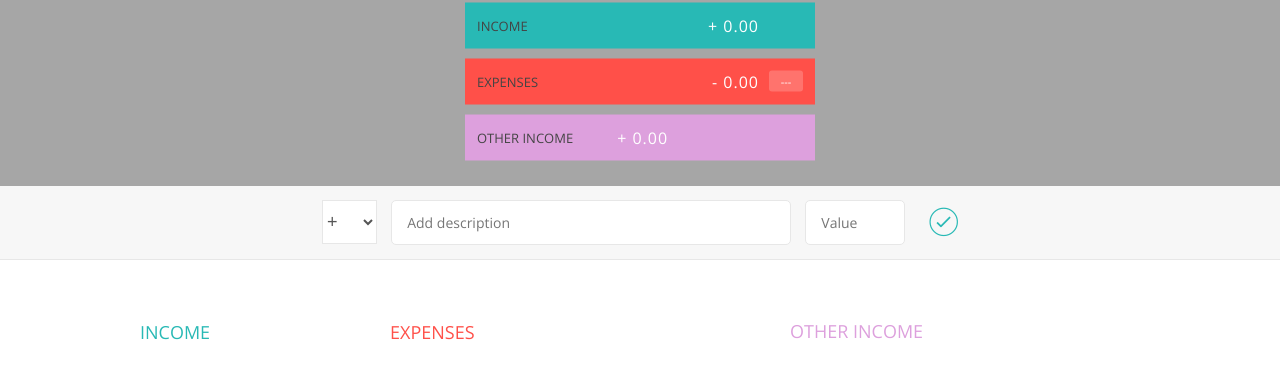
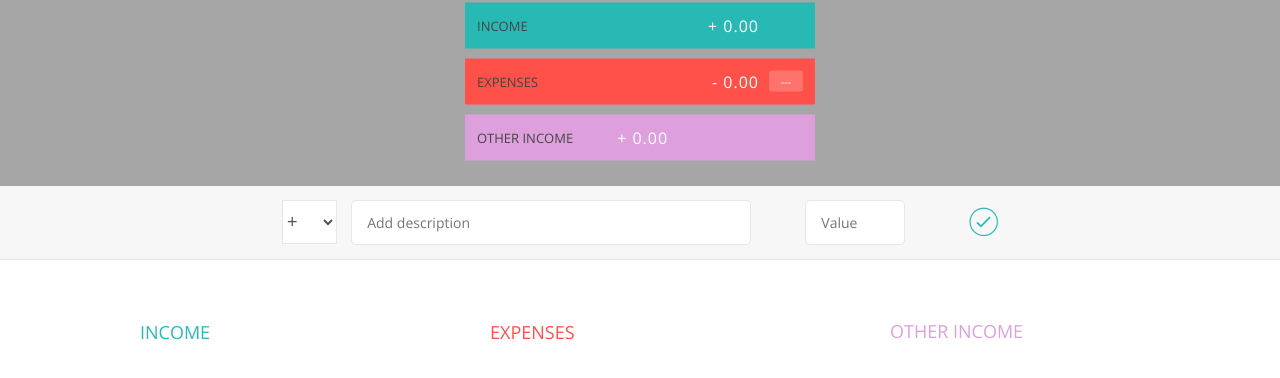
Before and after one commit to Sarah-Cashin/Budgety-win, a plain HTML site: page index.html in a window 1280 px wide. Shown: the part 134-512 px from the top of the page. Drawn offline with nearby package versions, Linux system fonts and the light colour scheme.

Commit message:
Third commit

```diff
--- a/style.css
+++ b/style.css
@@ -179,7 +179,7 @@ body {
     font-family: inherit;
     font-size: 14px;
     padding: 12px 15px;
-    margin-right: 10px;
+    margin-right: 50px;
     border-radius: 5px;
     transition: border 0.3s;
 }
@@ -229,7 +229,7 @@ body {
 
 .income {
     float: left;
-    width: 200px;
+    width: 300px;
     margin-right: 50px;
 }
 
@@ -239,8 +239,7 @@ body {
 }
 
 .otherinc {
-    float: left;
-    width: 200px;
+    width: 300px;
     margin-left: 400px;
     margin-top: -40px;
 }
```
